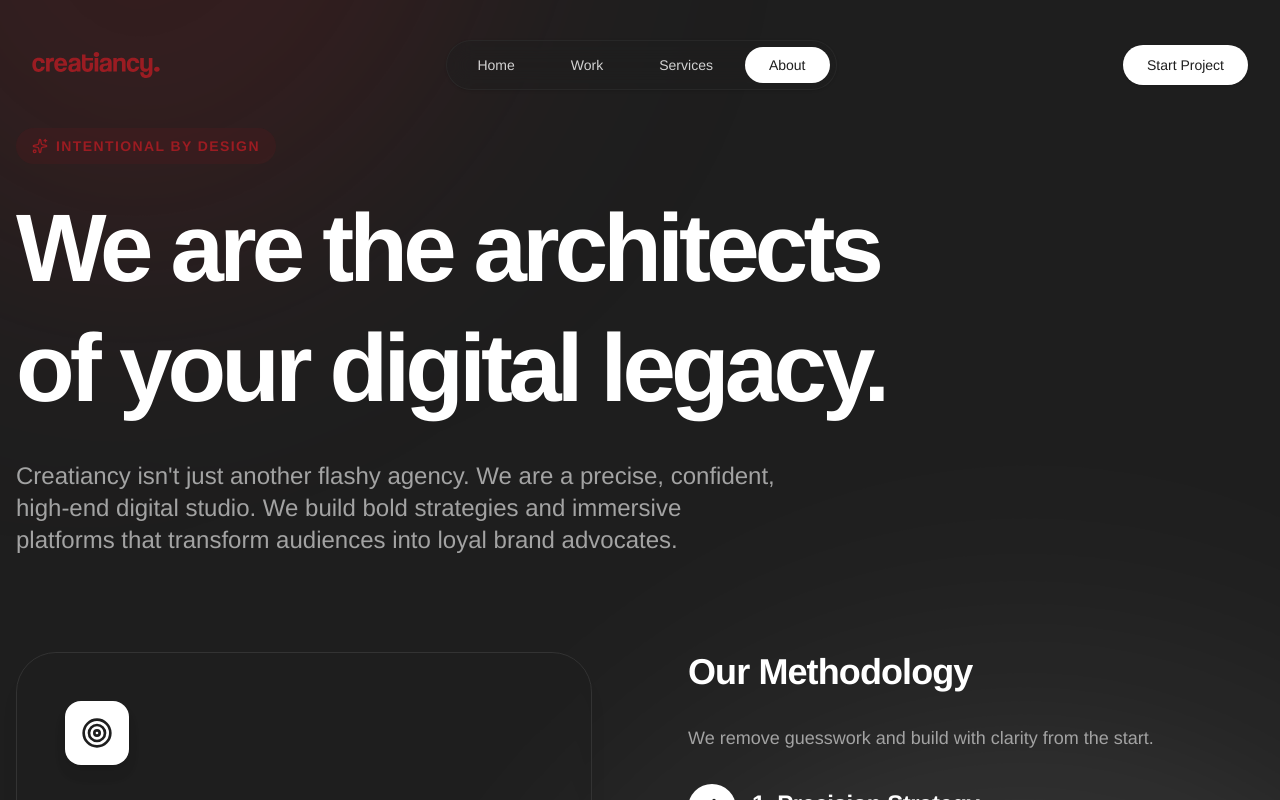
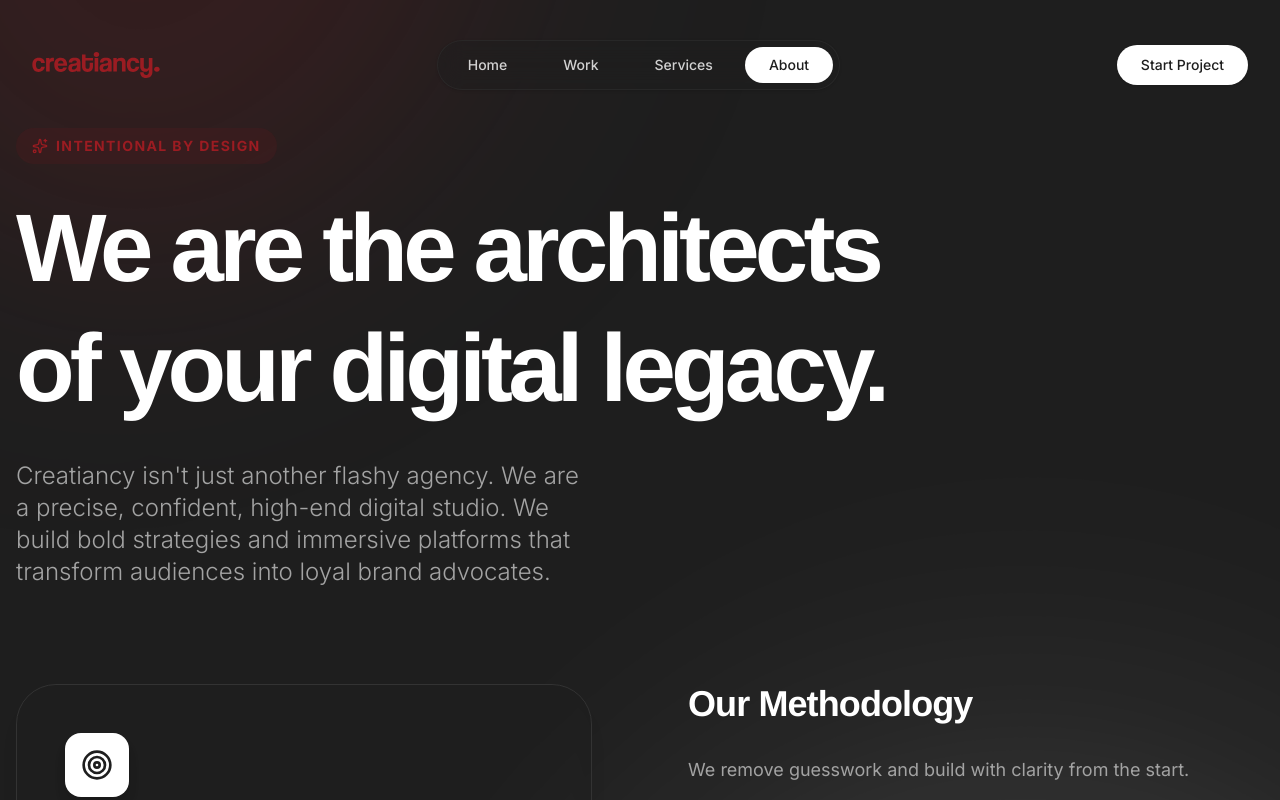
Before and after one commit to therafsanrohan/creatiancy_web, a Next.js app: page /about in a window 1280 px wide. Shown: the top 800 px of the page. Built offline with nearby package versions, Linux system fonts and the light colour scheme.

Commit message:
loading time optimize

```diff
--- a/app/layout.tsx
+++ b/app/layout.tsx
@@ -4,6 +4,13 @@ import { ThemeProvider } from "@/components/ThemeProvider";
 import Navbar from "@/components/Navbar";
 import Footer from "@/components/Footer";
 import Script from "next/script";
+import { Inter } from "next/font/google";
+
+const inter = Inter({
+  subsets: ["latin"],
+  display: "swap",
+  variable: "--font-sans",
+});
 
 export const metadata = defaultSEO;
 
@@ -46,7 +53,7 @@ export default function RootLayout({
         />
       </head>
       <body
-        className="font-sans antialiased min-h-screen flex flex-col"
+        className={`${inter.variable} font-sans antialiased min-h-screen flex flex-col`}
       >
         <ThemeProvider
           attribute="class"
--- a/app/page.tsx
+++ b/app/page.tsx
@@ -1,9 +1,13 @@
 import Hero from "@/components/Hero";
-import BrandsMarquee from "@/components/BrandsMarquee";
 import AnimatedText from "@/components/AnimatedText";
 import Image from "next/image";
 import Link from "next/link";
 import { ArrowUpRight } from "lucide-react";
+import dynamic from "next/dynamic";
+
+const BrandsMarquee = dynamic(() => import("@/components/BrandsMarquee"), {
+  ssr: true,
+});
 import fs from "fs";
 import path from "path";
 import { recentProjects } from "@/config/projects";
--- a/next.config.ts
+++ b/next.config.ts
@@ -40,6 +40,9 @@ const nextConfig: NextConfig = {
   productionBrowserSourceMaps: false,
   /* Removes explicit Next.js platform signature */
   poweredByHeader: false,
+  images: {
+    formats: ['image/avif', 'image/webp'],
+  },
   async headers() {
     return [
       {
```
